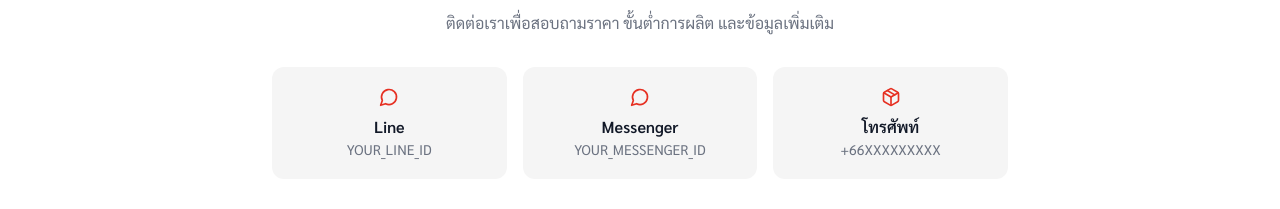
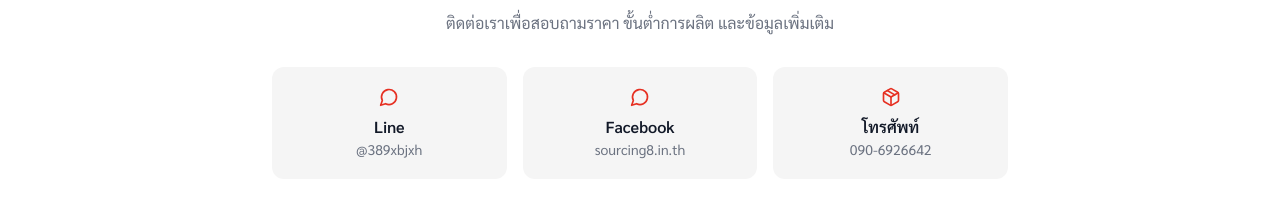
Before and after one commit to kidkurobar/Web, a React (Vite) app: page /products/nfc-card in a window 1280 px wide. Shown: the part 3107-3316 px from the top of the page. Built offline with nearby package versions, Linux system fonts and the light colour scheme.

Commit message:
Add files via upload

```diff
--- a/src/pages/Contact.tsx
+++ b/src/pages/Contact.tsx
@@ -3,7 +3,6 @@ import { MessageCircle, Phone, Mail } from 'lucide-react'
 export default function Contact() {
   return (
     <div className="min-h-screen bg-[#F5F5F5] relative overflow-hidden">
-      {/* Decorative bg */}
       <div className="absolute top-0 right-0 w-80 h-80 rounded-full bg-[#E63022]/10 -translate-y-1/2 translate-x-1/2" />
       <div className="absolute top-20 left-10 w-40 h-40 rounded-full border-2 border-[#F97316]/20" />
       <div className="absolute bottom-40 right-20 grid grid-cols-5 gap-2 opacity-30">
@@ -17,17 +16,15 @@ export default function Contact() {
         <h1 className="text-4xl font-extrabold text-gray-900 mb-4">ติดต่อเราวันนี้เลย</h1>
         <p className="text-gray-500 mb-12">มีคำถามหรือต้องการปรึกษา? ทีมของเรา พร้อมช่วยเหลือคุณ</p>
 
-        {/* Background text */}
         <div className="absolute left-0 right-0 top-32 text-[120px] font-black text-[#E63022]/5 text-center pointer-events-none select-none leading-none">
           CONTACT US
         </div>
 
-        {/* Contact cards */}
         <div className="grid md:grid-cols-3 gap-4 mb-16 relative">
           {[
-            { label: 'Line', sub: 'แชทกับเรา', icon: <MessageCircle size={24} />, href: 'https://line.me/YOUR_LINE_ID', color: '#E63022' },
-            { label: 'Messenger', sub: 'ส่งข้อความ', icon: <MessageCircle size={24} />, href: 'https://m.me/YOUR_PAGE', color: '#F97316' },
-            { label: 'โทรศัพท์', sub: 'โทรหาเรา', icon: <Phone size={24} />, href: 'tel:+66XXXXXXXXX', color: '#E63022' },
+            { label: 'Line', sub: 'แชทกับเรา', icon: <MessageCircle size={24} />, href: 'https://line.me/ti/p/@389xbjxh', color: '#E63022' },
+            { label: 'Facebook', sub: 'ส่งข้อความ', icon: <MessageCircle size={24} />, href: 'https://www.facebook.com/sourcing8.in.th/', color: '#F97316' },
+            { label: 'โทรศัพท์', sub: '090-6926642', icon: <Phone size={24} />, href: 'tel:0906926642', color: '#E63022' },
           ].map((c) => (
             <a
               key={c.label}
@@ -48,26 +45,24 @@ export default function Contact() {
           ))}
         </div>
 
-        {/* Email */}
         <div className="bg-white rounded-2xl p-6 shadow-sm text-left max-w-sm mx-auto">
           <div className="flex items-center gap-3 mb-1">
             <Mail size={18} className="text-[#E63022]" />
             <span className="text-gray-500 text-sm font-semibold uppercase tracking-wide">EMAIL</span>
           </div>
-          <p className="text-gray-400 text-sm pl-7">info@sourcing8.com</p>
+          <p className="text-gray-700 text-sm pl-7">sourcing8.in.th@gmail.com</p>
         </div>
       </div>
 
-      {/* CTA Banner */}
       <div className="bg-gradient-to-r from-[#E63022] to-[#F97316] py-14 text-center text-white">
         <h2 className="text-2xl font-bold mb-2">ได้ไอเดียแล้ว?</h2>
         <p className="text-white/90 mb-8">ติดต่อเราเพื่อรับคำปรึกษาฟรีและใบเสนอราคา</p>
         <div className="flex flex-col sm:flex-row gap-4 justify-center">
-          <a href="https://line.me/YOUR_LINE_ID" target="_blank" rel="noopener noreferrer" className="btn-outline flex items-center justify-center gap-2">
+          <a href="https://line.me/ti/p/@389xbjxh" target="_blank" rel="noopener noreferrer" className="btn-outline flex items-center justify-center gap-2">
             <MessageCircle size={18} />
             Line
           </a>
-          <a href="tel:+66XXXXXXXXX" className="btn-outline flex items-center justify-center gap-2">
+          <a href="tel:0906926642" className="btn-outline flex items-center justify-center gap-2">
             <Phone size={18} />
             โทรศัพท์
           </a>
--- a/src/pages/ProductDetail.tsx
+++ b/src/pages/ProductDetail.tsx
@@ -101,9 +101,9 @@ export default function ProductDetail() {
           <p className="text-gray-500 mb-8">ติดต่อเราเพื่อสอบถามราคา ขั้นต่ำการผลิต และข้อมูลเพิ่มเติม</p>
           <div className="grid md:grid-cols-3 gap-4">
             {[
-              { label: 'Line', sub: 'YOUR_LINE_ID', icon: <MessageCircle size={20} className="text-[#E63022]" /> },
-              { label: 'Messenger', sub: 'YOUR_MESSENGER_ID', icon: <MessageCircle size={20} className="text-[#E63022]" /> },
-              { label: 'โทรศัพท์', sub: '+66XXXXXXXXX', icon: <Package size={20} className="text-[#E63022]" /> },
+              { label: 'Line', sub: '@389xbjxh', icon: <MessageCircle size={20} className="text-[#E63022]" /> },
+              { label: 'Facebook', sub: 'sourcing8.in.th', icon: <MessageCircle size={20} className="text-[#E63022]" /> },
+              { label: 'โทรศัพท์', sub: '090-6926642', icon: <Package size={20} className="text-[#E63022]" /> },
             ].map((c) => (
               <div key={c.label} className="bg-[#F5F5F5] rounded-xl p-5 text-center">
                 <div className="flex justify-center mb-2">{c.icon}</div>
```
